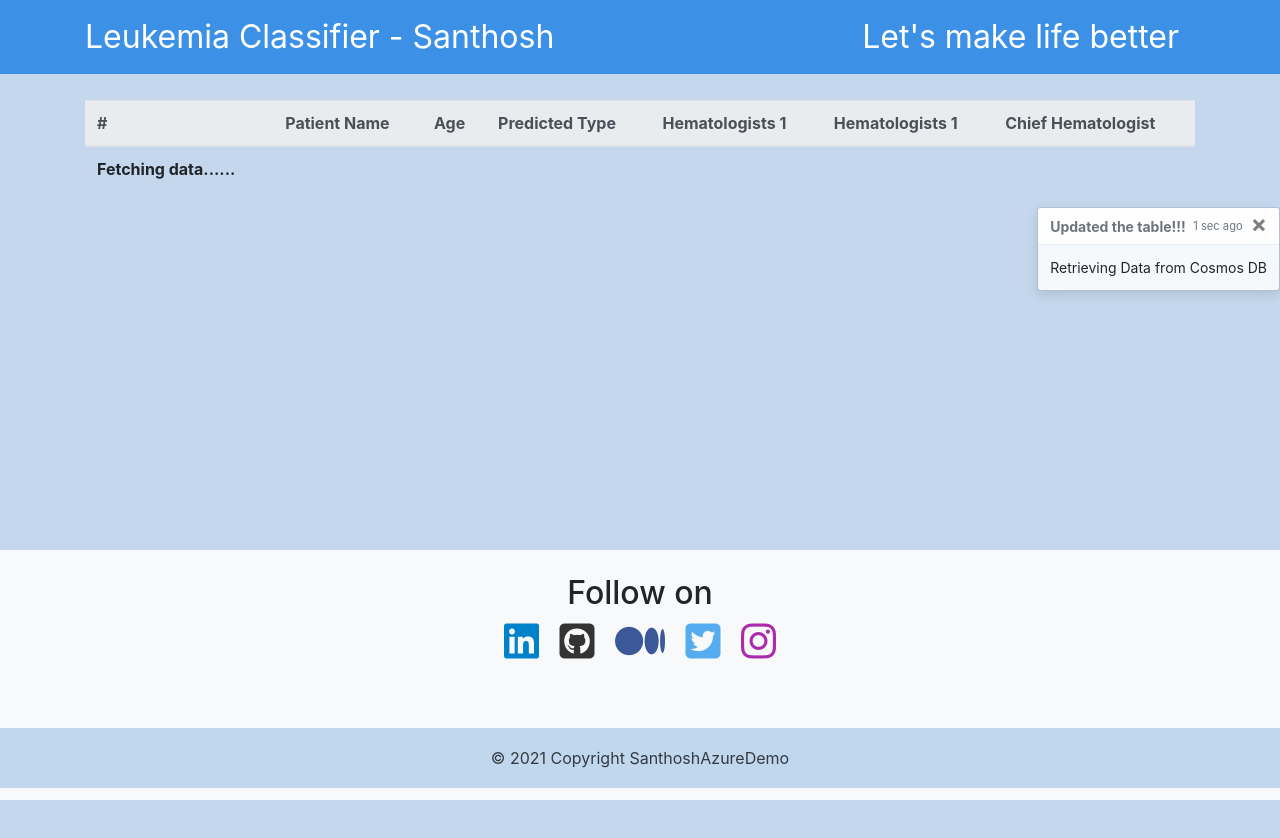
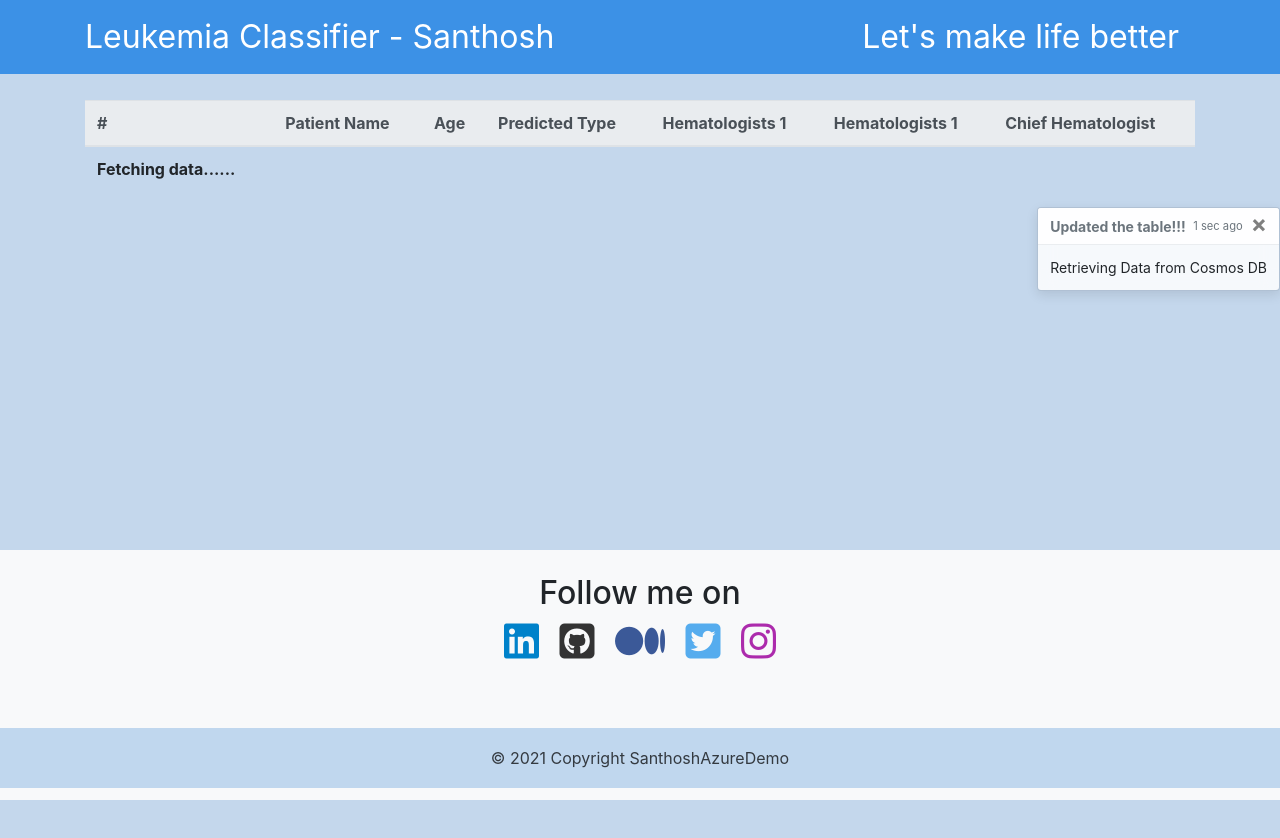
Before and after one commit to Santhoshkumard11/azure-developer-stories-leukemia-classifier-on-azure, a plain HTML site: page StaticPage/index.html in a window 1280 px wide. Drawn offline with nearby package versions, Linux system fonts and the light colour scheme; no server answers.

Commit message:
updated the UI text

```diff
--- a/StaticPage/index.html
+++ b/StaticPage/index.html
@@ -85,7 +85,7 @@
 <footer class="bg-light text-center" style="bottom:0;position: absolute;height: 250px;width:100%;line-height:60px">
   <!-- Grid container -->
   <div class="container p-4 pb-0">
-    <h2>Follow on</h2>
+    <h2>Follow me on</h2>
     <!-- Section: Social media -->
     <section class="mb-4">
       <!-- Linkedin -->
```
